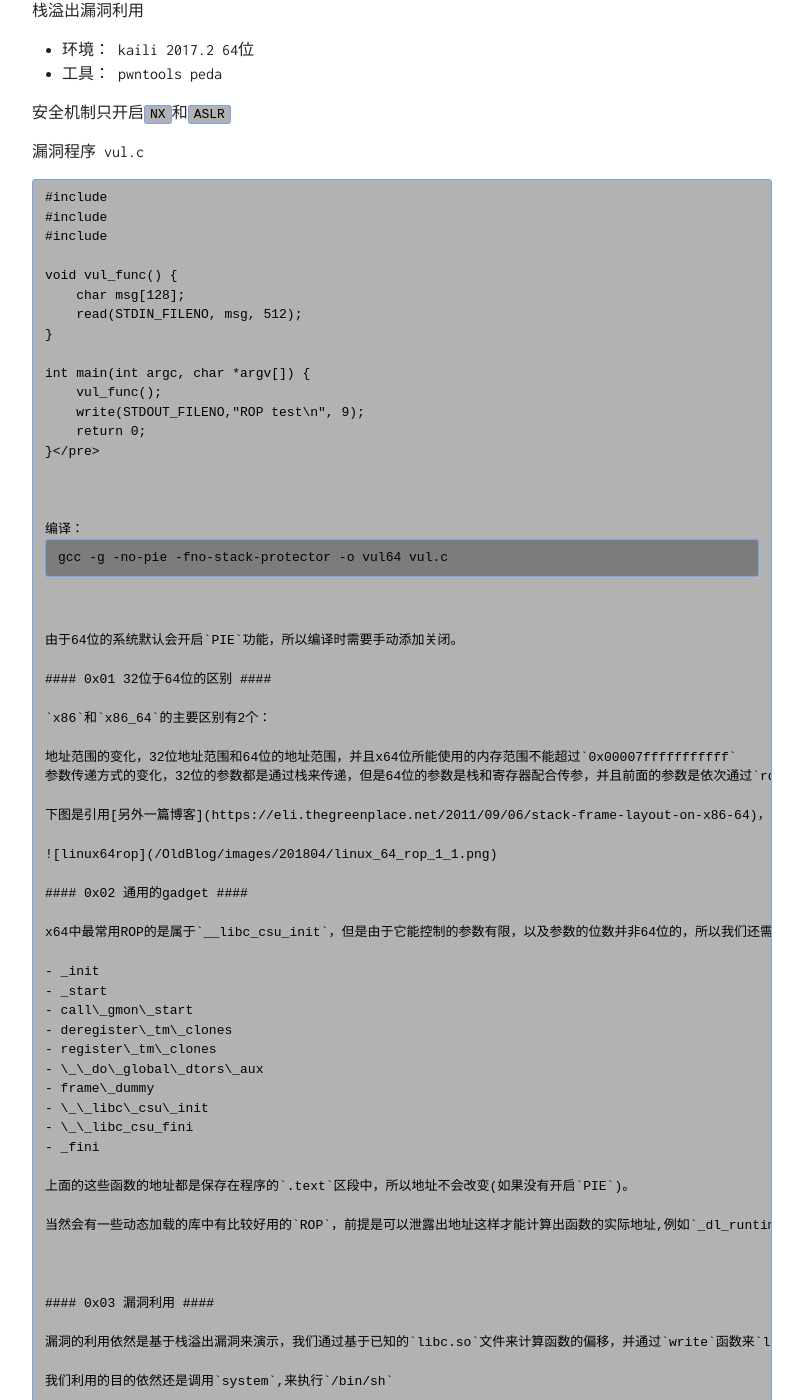
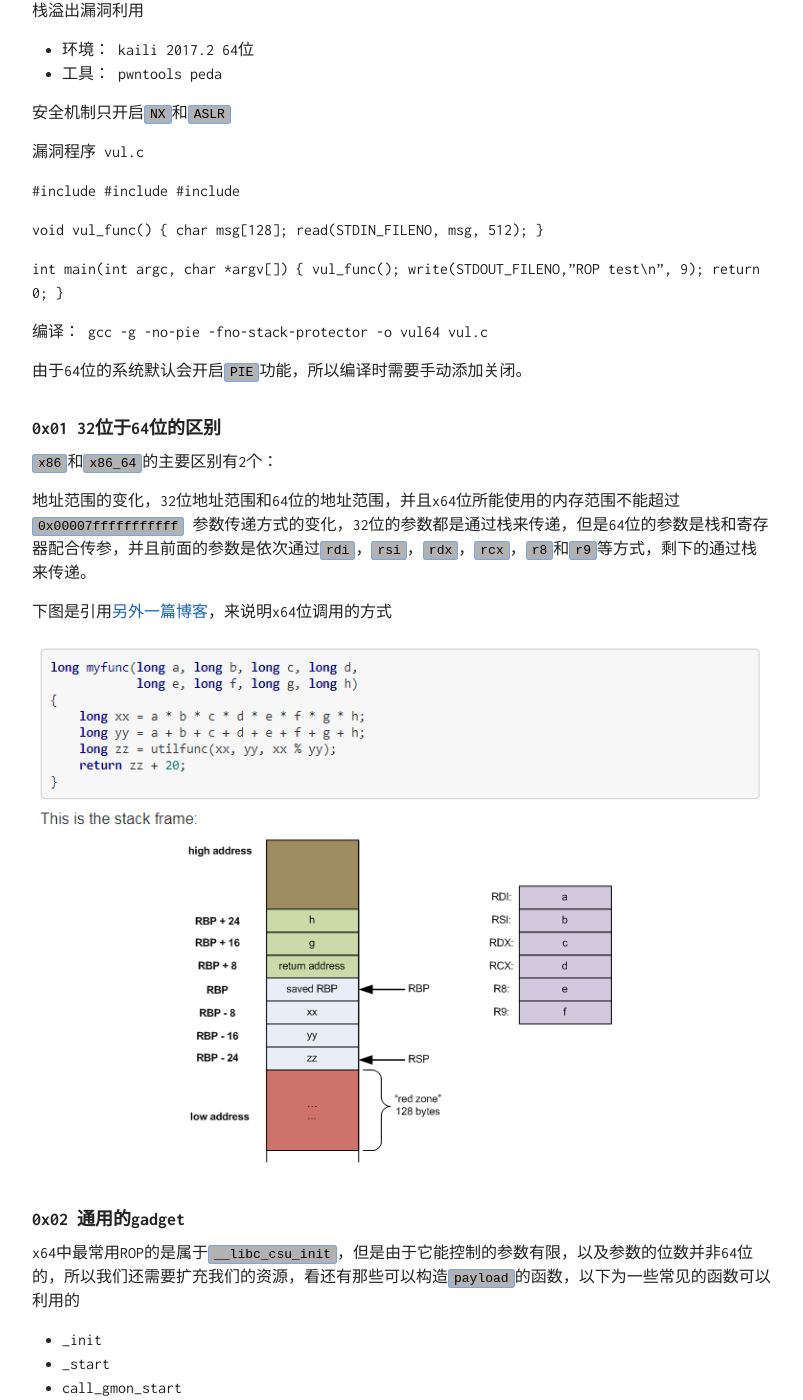
Before and after one commit to pench3r/OldBlog, a Jekyll site: the page built from _posts/2018-04-03-linux64-rop-exp.md, in a window 1280 px wide and 1400 px high, scrolled down 262 px. Shown: the whole window, without its empty margins (238-1041 px from the left). Built offline with Jekyll 4.4.1, drawn with Linux system fonts in a browser that asks for light colours; comment, search, counter and statistics services are not loaded; some of the changed text lies outside the part shown.

Commit message:
Update 2018-04-03-linux64-rop-exp.md

```diff
--- a/_posts/2018-04-03-linux64-rop-exp.md
+++ b/_posts/2018-04-03-linux64-rop-exp.md
@@ -14,24 +14,24 @@ title: "linux_64 ROP exploit"
 
 漏洞程序 vul.c
 
-<pre>#include <stdio.h>
-#include <stdlib.h>
-#include <unistd.h>
+  #include <stdio.h>
+  #include <stdlib.h>
+  #include <unistd.h>
 
-void vul_func() {
-    char msg[128];
-    read(STDIN_FILENO, msg, 512);
-}
+  void vul_func() {
+      char msg[128];
+      read(STDIN_FILENO, msg, 512);
+  }
 
-int main(int argc, char *argv[]) {
-    vul_func();
-    write(STDOUT_FILENO,"ROP test\n", 9);
-    return 0;
-}</pre>
+  int main(int argc, char *argv[]) {
+      vul_func();
+      write(STDOUT_FILENO,"ROP test\n", 9);
+      return 0;
+  }
 
 
 
-编译： <pre>gcc -g -no-pie -fno-stack-protector -o vul64 vul.c</pre>
+编译： gcc -g -no-pie -fno-stack-protector -o vul64 vul.c
 
 由于64位的系统默认会开启`PIE`功能，所以编译时需要手动添加关闭。
 
```
